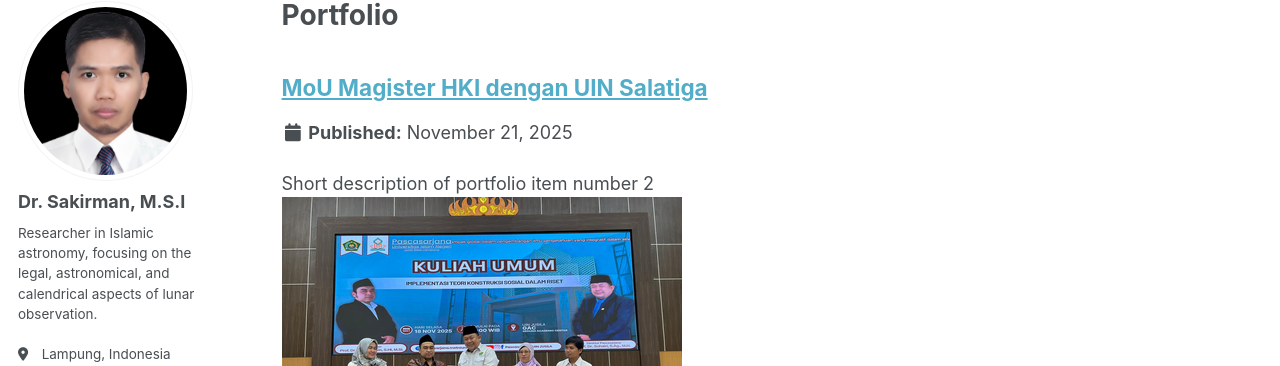
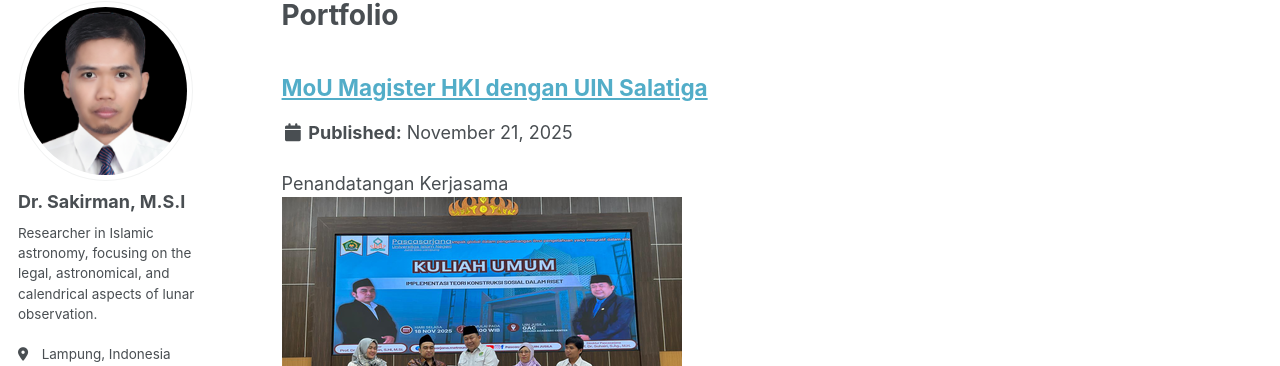
Before and after one commit to sakir-man/sakir-man.github.io, a Jekyll site: the page built from _pages/portfolio.html, in a window 1280 px wide and 1202 px high. Shown: the part 98-464 px from the top of the window. Built offline with Jekyll 4.4.1, drawn with Linux system fonts in a browser that asks for light colours; some web fonts are replaced; a script that is not in the unit is left out.

Commit message:
Update portfolio-1.md

```diff
--- a/_portfolio/portfolio-1.md
+++ b/_portfolio/portfolio-1.md
@@ -1,6 +1,6 @@
 ---
 title: "MoU Magister HKI dengan UIN Salatiga"
-excerpt: "Short description of portfolio item number 2 <br/><img src='/images/portofolio.png'>"
+excerpt: "Penandatangan Kerjasama <br/><img src='/images/portofolio.png'>"
 collection: portfolio
 ---
 
```
